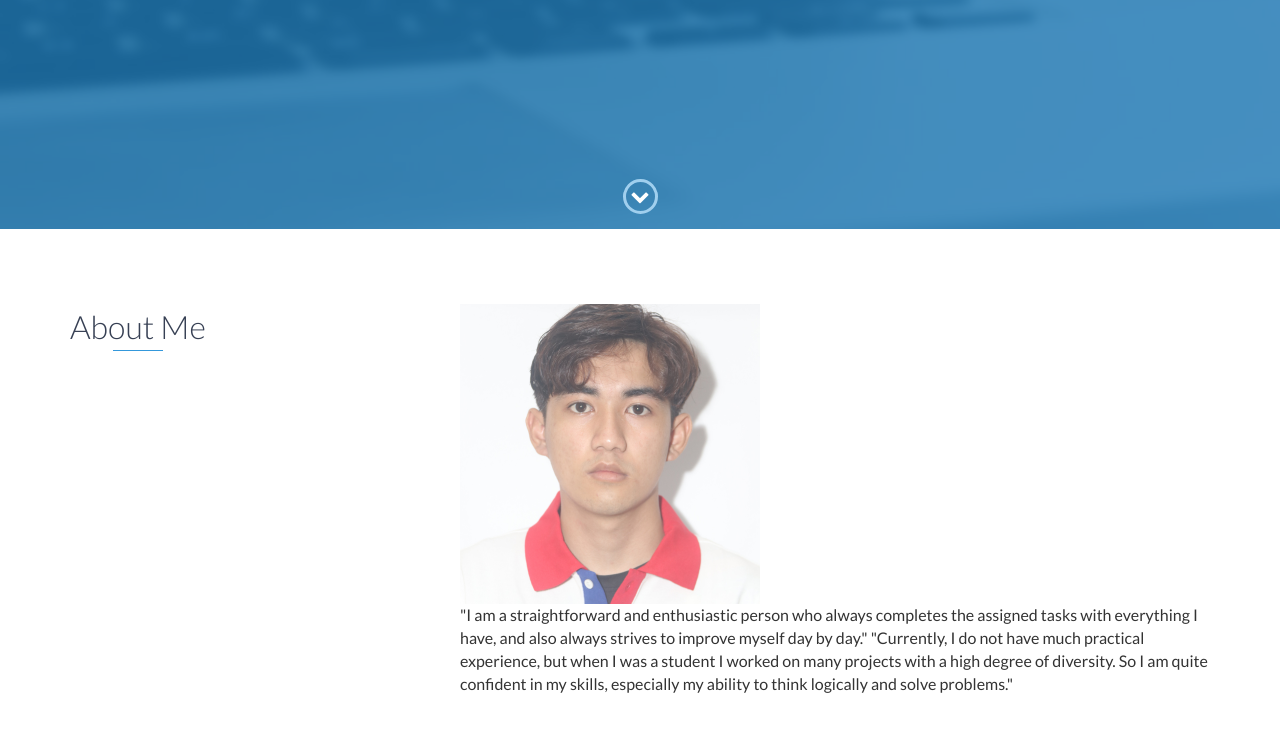
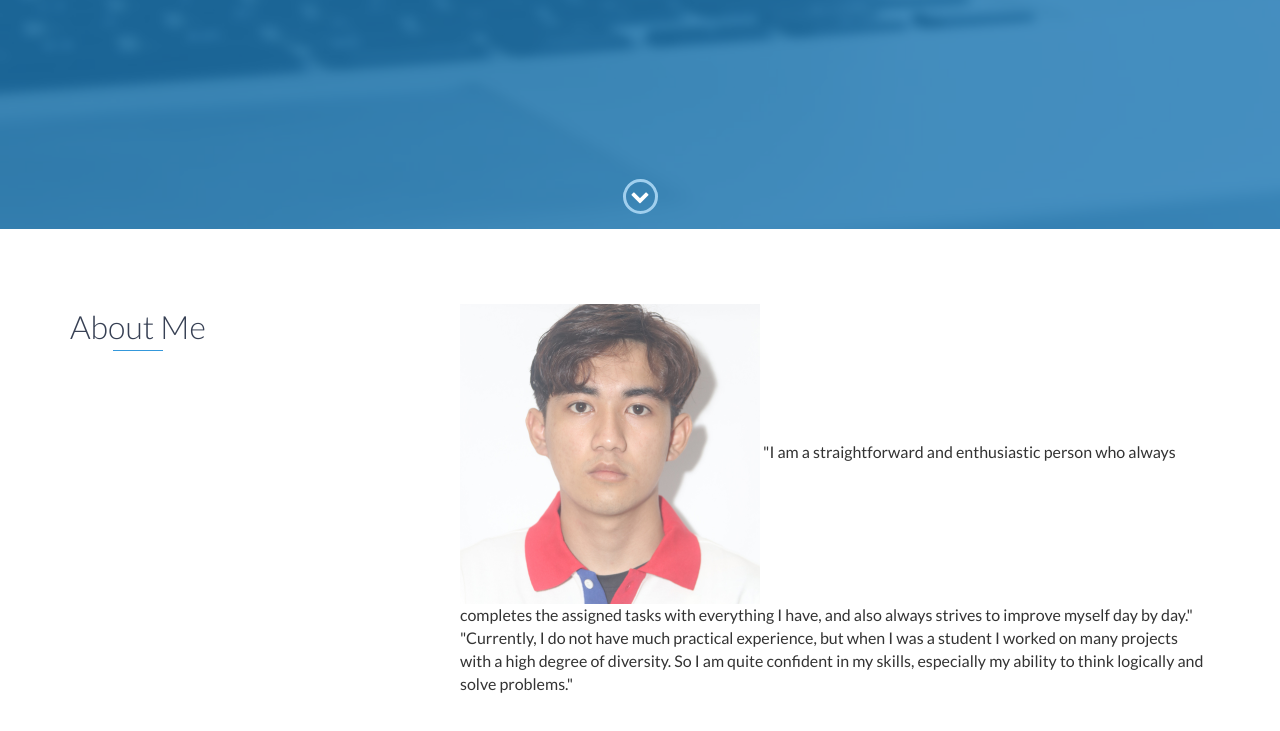
Before and after one commit to HardieLee/My-Portfolio, a website: page index.html in a window 1280 px wide. Shown: the part 571-1302 px from the top of the page. Drawn offline with nearby package versions, Linux system fonts and the light colour scheme.

Commit message:
Update index.html

```diff
--- a/index.html
+++ b/index.html
@@ -73,9 +73,9 @@
                     <h2 class="heading">About Me</h2>
                 </div>
                 <div class="col-md-8">
-		    <div class="avt">
+		    <span>
 		    	<img src = "images/avt.png">
-		    </div>
+		    </span>
                     <span>
                         "I am a straightforward and enthusiastic person who always completes the assigned tasks with everything I have,
             and also always strives to improve myself day by day."
```
